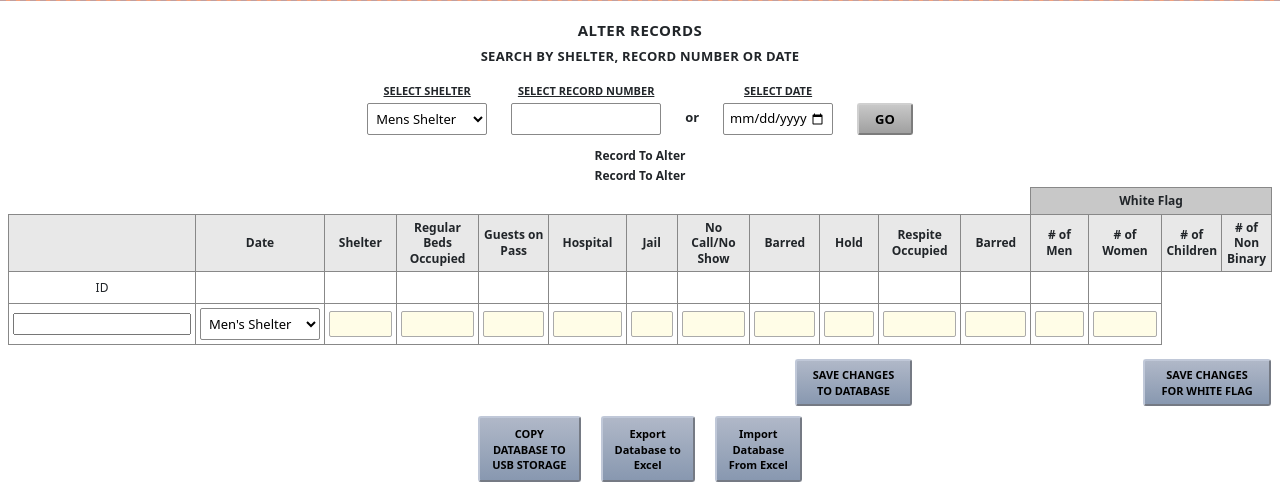
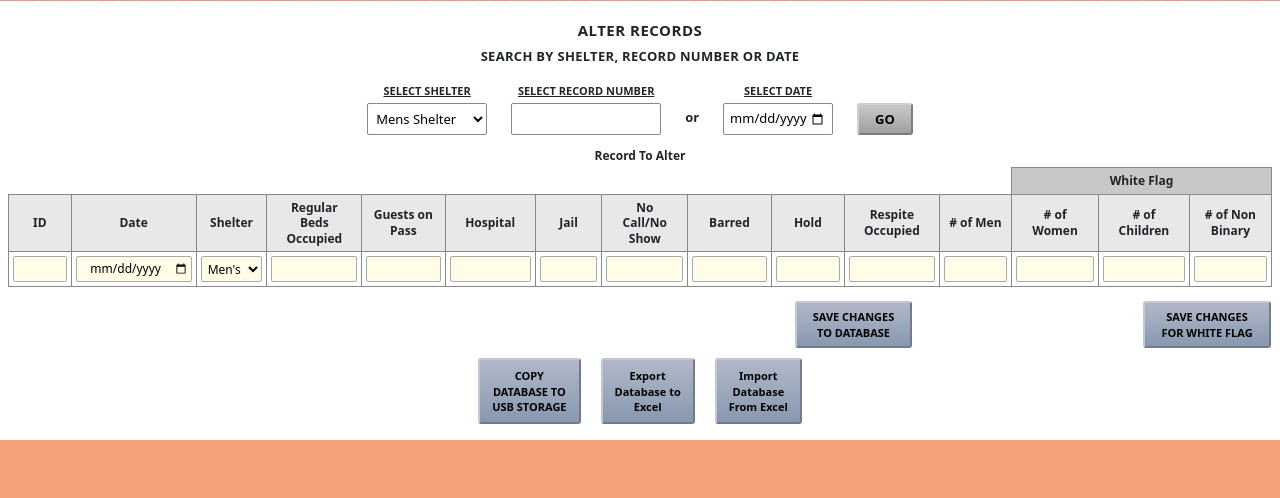
Before and after one commit to myk-sev/United-Caring-Dashboard, a Django app: template templates/admin_panel/admin_page_two.html in a window 1280 px wide. Shown: the part 797-1295 px from the top of the page. After the commit the page ends 1237 px from the top, so only its background shows below. Run offline with Django 5.2, Linux system fonts and the light colour scheme; the template is opened without the code that fills it, so the values that code supplies are empty.

Commit message:
Update: Alter data display row combined with edit row.

```diff
--- a/templates/admin_panel/admin_page_two.html
+++ b/templates/admin_panel/admin_page_two.html
@@ -472,7 +472,7 @@
     <div class="search-row">
       <div class="search-group">
            <span class="search-label">SELECT SHELTER</span> <!-- DROP DOWN BOXES-->
-        <select class="search-input shelter-select" name="search_shelter">
+        <select class="shelter-select" name="search_shelter">
           <option value="mens">Mens Shelter</option>
           <option value="womens">Womans Shelter</option>
           <option value="diversion">Diversion Center</option>
@@ -499,8 +499,6 @@
   <div class="table-section">
     <div style="font-size:12px; font-weight:bold; text-align:center; margin-bottom:2px;">Record To Alter</div>
 
-  <div style="font-size:12px; font-weight:bold; text-align:center; margin-bottom:2px;">Record To Alter</div>
-
     <table>
       <thead>
         <tr>
@@ -511,7 +509,7 @@
 
         </tr>
         <tr>
-          <th style="background:#e8e8e8; width:75px;"></th><!-- row label header (blank) -->
+          <th>ID</th><!-- row label header (blank) -->
           <th>Date</th>
           <th>Shelter</th>
           <th>Regular<br>Beds<br>Occupied</th>
@@ -522,7 +520,6 @@
           <th>Barred</th>
           <th>Hold</th>
           <th>Respite<br>Occupied</th>
-          <th>Barred</th>
           <th># of Men</th>
           <th># of<br>Women</th>
           <th># of<br>Children</th>
@@ -531,8 +528,9 @@
       </thead>
       <tbody>
         <!-- Existing Data row — read-only, populated by Django -->
-        <tr>
-          <td>ID</td>
+<!--        <tr>
+          <td>{{db_entry.id}}</td>
+          <td>{{db_entry.date}}</td>
           <td>{{db_entry.shelter}}</td>
           <td>{{db_entry.regular_occupied}}</td>
           <td>{{db_entry.guests_on_pass}}</td>
@@ -546,29 +544,30 @@
           <td></td>
           <td></td>
           <td></td>
-        </tr>
+        </tr>-->
         <tr>
-          <td><input type="number" name="id" size="5"></td>
+          <td><input class="alter-input" type="number" name="id" size="5" value={{ test_db.id }}></td>
+          <td><input class="alter-input" type="date" name="date" value={{ test_db.date }}></td>
           <td>
-            <select class="search-input shelter-select" name="search_shelter">
-              <option value="mens">Men's Shelter</option>
-              <option value="womens">Woman's Shelter</option>
-              <option value="diversion">Diversion Center</option>
-              <option value="whiteflag">White Flag</option>
+            <select class="alter-input" name="search_shelter">
+              <option value="mens" {% if test_db.shelter == "mens" %}selected{% endif %}>Men's Shelter</option>
+              <option value="womens" {% if test_db.shelter == "womens" %}selected{% endif %}>Woman's Shelter</option>
+              <option value="diversion" {% if test_db.shelter == "diversion" %}selected{% endif %}>Diversion Center</option>
+              <option value="whiteflag" {% if test_db.shelter == "whiteflag" %}selected{% endif %}>White Flag</option>
             </select>
           </td>
-          <td><input class="alter-input" type="number" name="regular_occupied" size="2"></td>
-          <td><input class="alter-input" type="number" name="guests" size="2"></td>
-          <td><input class="alter-input" type="number" name="hospital" size="2"></td>
-          <td><input class="alter-input" type="number" name="jail" size="2"></td>
-          <td><input class="alter-input" type="number" name="no_show" size="2"></td>
-          <td><input class="alter-input" type="number" name="barred" size="2"></td>
-          <td><input class="alter-input" type="number" name="hold" size="2"></td>
-          <td><input class="alter-input" type="number" name="respite" size="2"></td>
-          <td><input class="alter-input" type="number" name="men" size="2"></td>
-          <td><input class="alter-input" type="number" name="women" size="2"></td>
-          <td><input class="alter-input" type="number" name="children" size="2"></td>
-          <td><input class="alter-input" type="number" name="non_binary" size="2"></td>
+          <td><input class="alter-input" type="number" name="regular_occupied" size="2" value={{ test_db.regular_occupied }}></td>
+          <td><input class="alter-input" type="number" name="guests" size="2" value={{ test_db.guests }}></td>
+          <td><input class="alter-input" type="number" name="hospital" size="2" value={{ test_db.hospital }}></td>
+          <td><input class="alter-input" type="number" name="jail" size="2" value={{ test_db.jail }}></td>
+          <td><input class="alter-input" type="number" name="no_show" size="2" value={{ test_db.no_show }}></td>
+          <td><input class="alter-input" type="number" name="barred" size="2" value={{ test_db.barred }}></td>
+          <td><input class="alter-input" type="number" name="hold" size="2" value={{ test_db.hold }}></td>
+          <td><input class="alter-input" type="number" name="respite" size="2" value={{ test_db.respite }}></td>
+          <td><input class="alter-input" type="number" name="men" size="2" value={{ test_db.men }}></td>
+          <td><input class="alter-input" type="number" name="women" size="2" value={{ test_db.women }}></td>
+          <td><input class="alter-input" type="number" name="children" size="2" value={{ test_db.children }}></td>
+          <td><input class="alter-input" type="number" name="non_binary" size="2" value={{ test_db.non_binary }}></td>
         </tr>
       </tbody>
     </table>
```
Also changed, not shown: admin_panel/views.py (+18 -1 lines).
